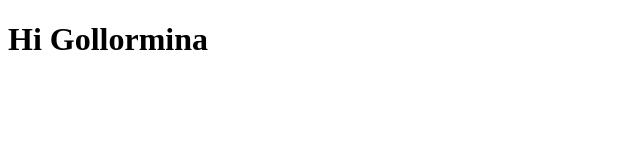
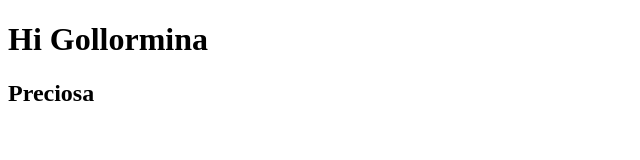
Before and after one commit to faparicioaldo/faparicioaldo.github.io, a plain HTML site: page index.html in a window 1280 px wide. Shown: the whole page, without its empty margins (0-640 px from the left). Drawn offline with Linux system fonts and the light colour scheme.

Commit message:
change greeting

```diff
--- a/index.html
+++ b/index.html
@@ -8,5 +8,6 @@
   </head>
   <body>
     <h1>Hi Gollormina</h1>
+    <h2>Preciosa</h2>
   </body>
 </html>
```
